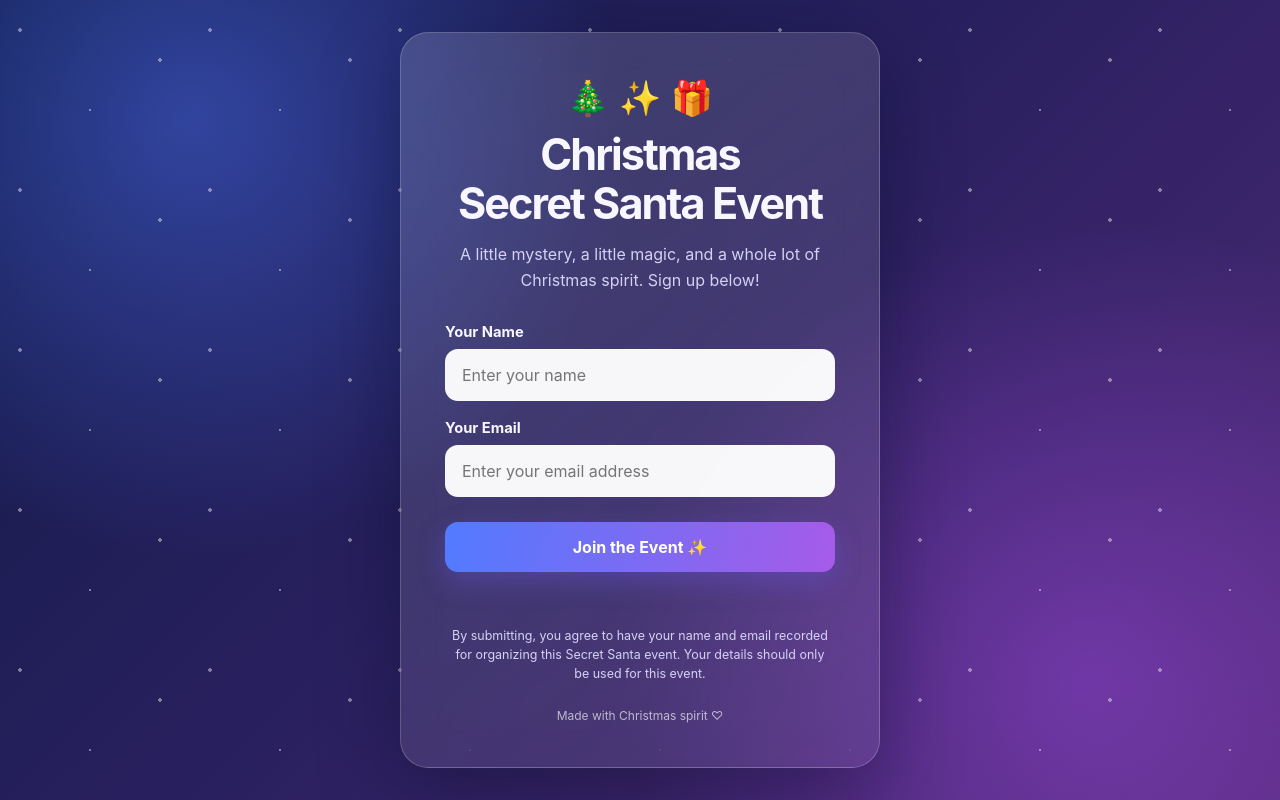
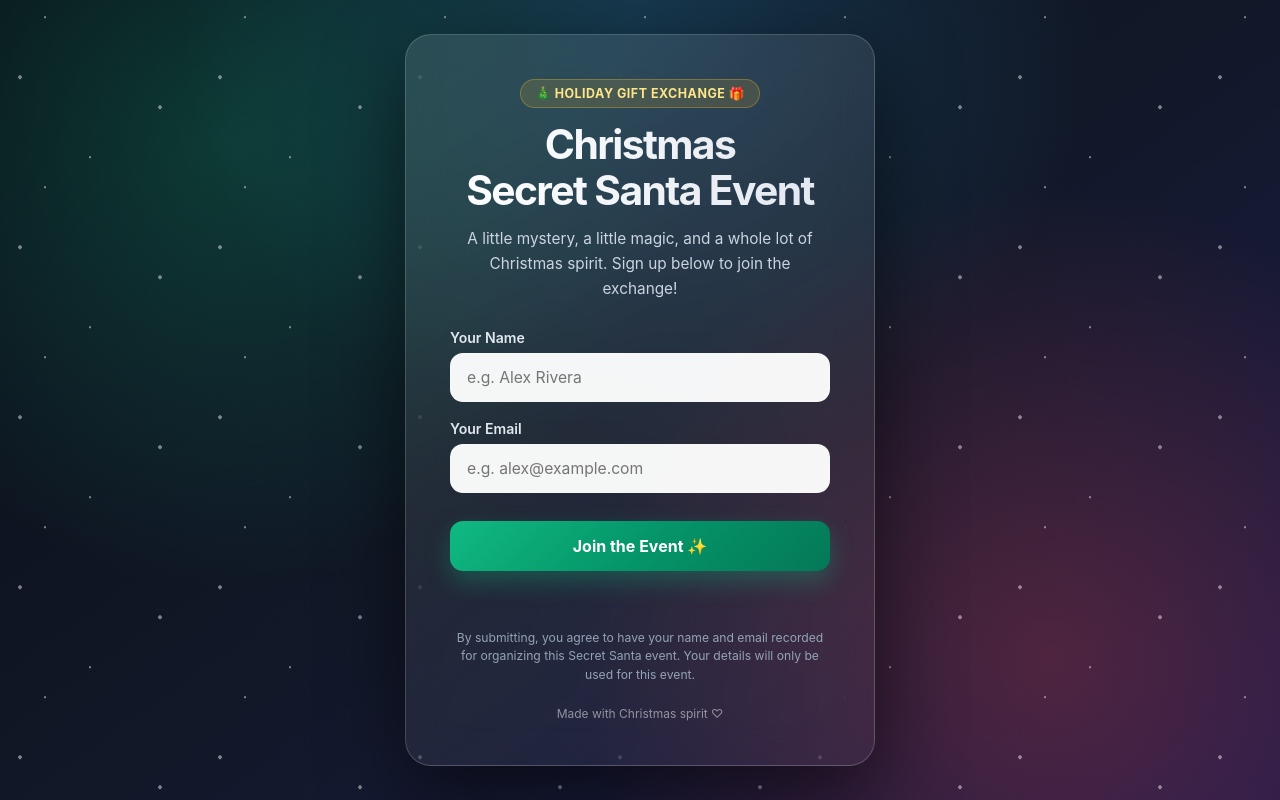
Before and after one commit to Fate-system/christmas, a plain HTML site: page index.html in a window 1280 px wide. Drawn offline with Linux system fonts and the light colour scheme.

Commit message:
Update index.html

```diff
--- a/index.html
+++ b/index.html
@@ -3,85 +3,211 @@
 <head>
   <meta charset="UTF-8">
   <meta name="viewport" content="width=device-width, initial-scale=1.0">
-  <meta name="theme-color" content="#171b45">
+  <meta name="theme-color" content="#0f172a">
   <title>Christmas Secret Santa Event</title>
   <style>
     * { box-sizing: border-box; }
     :root {
-      --ink: #f8f6ff;
-      --muted: #d4d1f4;
-      --panel: rgba(255,255,255,.10);
-      --line: rgba(255,255,255,.20);
-      --accent: #b99aff;
+      --ink: #f8fafc;
+      --muted: #cbd5e1;
+      --panel: rgba(255, 255, 255, 0.08);
+      --line: rgba(255, 255, 255, 0.18);
+      --accent: #38bdf8;
+      --gold: #fbbf24;
+      --festive-red: #ef4444;
+      --festive-green: #10b981;
     }
     body {
-      min-height: 100vh; margin: 0; padding: 28px 16px;
-      display: grid; place-items: center; overflow-x: hidden;
+      min-height: 100vh;
+      margin: 0;
+      padding: 28px 16px;
+      display: grid;
+      place-items: center;
+      overflow-x: hidden;
       color: var(--ink);
       font-family: Inter, ui-sans-serif, system-ui, -apple-system, BlinkMacSystemFont, "Segoe UI", sans-serif;
       background:
-        radial-gradient(circle at 15% 15%, rgba(81,116,255,.45), transparent 34%),
-        radial-gradient(circle at 85% 85%, rgba(164,75,230,.45), transparent 36%),
-        linear-gradient(135deg, #101b48 0%, #29205f 48%, #512b78 100%);
+        radial-gradient(circle at 18% 18%, rgba(16, 185, 129, 0.25), transparent 36%),
+        radial-gradient(circle at 82% 82%, rgba(239, 68, 68, 0.25), transparent 38%),
+        radial-gradient(circle at 50% 0%, rgba(56, 189, 248, 0.22), transparent 45%),
+        linear-gradient(145deg, #090d16 0%, #111827 50%, #1e1b4b 100%);
     }
-    .snow { position: fixed; inset: 0; pointer-events: none; opacity: .42;
-      background-image: radial-gradient(2px 2px at 20px 30px,#fff 98%,transparent),
-        radial-gradient(1.5px 1.5px at 90px 110px,#fff 98%,transparent),
-        radial-gradient(2px 2px at 160px 60px,#fff 98%,transparent);
-      background-size: 190px 160px;
+    .snow {
+      position: fixed;
+      inset: 0;
+      pointer-events: none;
+      opacity: 0.45;
+      background-image:
+        radial-gradient(2px 2px at 20px 30px, #fff 98%, transparent),
+        radial-gradient(1.5px 1.5px at 90px 110px, #fff 98%, transparent),
+        radial-gradient(2px 2px at 160px 60px, #fff 98%, transparent),
+        radial-gradient(1px 1px at 45px 140px, #fff 98%, transparent);
+      background-size: 200px 170px;
+      animation: snowfall 18s linear infinite;
+    }
+    @keyframes snowfall {
+      from { background-position: 0 0; }
+      to { background-position: 0 170px; }
     }
     .card {
-      position: relative; width: min(100%, 480px); padding: clamp(28px, 6vw, 44px);
-      border: 1px solid var(--line); border-radius: 28px;
-      background: linear-gradient(145deg, rgba(255,255,255,.15), rgba(255,255,255,.07));
-      box-shadow: 0 24px 80px rgba(5,7,35,.38);
-      backdrop-filter: blur(18px);
+      position: relative;
+      width: min(100%, 470px);
+      padding: clamp(28px, 6vw, 44px);
+      border: 1px solid var(--line);
+      border-radius: 26px;
+      background: linear-gradient(145deg, rgba(255, 255, 255, 0.11), rgba(255, 255, 255, 0.04));
+      box-shadow: 0 28px 80px rgba(0, 0, 0, 0.55);
+      backdrop-filter: blur(20px);
     }
-    .ornament { text-align: center; font-size: 34px; margin-bottom: 12px; }
-    h1 { text-align: center; font-size: clamp(2rem, 7vw, 2.7rem); line-height: 1.12;
-      letter-spacing: -.045em; margin: 0; }
-    .subtitle { color: var(--muted); text-align: center; line-height: 1.6; margin: 15px 0 30px; }
-    label { display: block; font-size: .92rem; font-weight: 650; margin: 18px 0 8px; }
+    .badge {
+      display: inline-flex;
+      align-items: center;
+      gap: 6px;
+      margin: 0 auto 14px;
+      padding: 6px 14px;
+      border-radius: 999px;
+      font-size: 0.78rem;
+      font-weight: 700;
+      letter-spacing: 0.04em;
+      text-transform: uppercase;
+      color: #fde68a;
+      background: rgba(251, 191, 36, 0.14);
+      border: 1px solid rgba(251, 191, 36, 0.3);
+    }
+    .header-wrap {
+      text-align: center;
+    }
+    h1 {
+      text-align: center;
+      font-size: clamp(1.9rem, 6.5vw, 2.55rem);
+      line-height: 1.12;
+      letter-spacing: -0.04em;
+      margin: 0;
+      background: linear-gradient(to right, #ffffff, #e2e8f0);
+      -webkit-background-clip: text;
+      -webkit-text-fill-color: transparent;
+    }
+    .subtitle {
+      color: var(--muted);
+      text-align: center;
+      line-height: 1.6;
+      font-size: 0.96rem;
+      margin: 14px 0 28px;
+    }
+    .field-group {
+      margin-bottom: 18px;
+    }
+    label {
+      display: block;
+      font-size: 0.88rem;
+      font-weight: 600;
+      color: #e2e8f0;
+      margin-bottom: 7px;
+    }
     input {
-      width: 100%; border: 1px solid rgba(255,255,255,.22); border-radius: 13px;
-      padding: 15px 16px; color: #211c43; background: rgba(255,255,255,.96);
-      font: inherit; outline: none; transition: box-shadow .2s, border-color .2s;
+      width: 100%;
+      border: 1px solid rgba(255, 255, 255, 0.22);
+      border-radius: 13px;
+      padding: 14px 16px;
+      color: #0f172a;
+      background: rgba(255, 255, 255, 0.96);
+      font: inherit;
+      font-size: 0.98rem;
+      outline: none;
+      transition: box-shadow 0.2s, border-color 0.2s, transform 0.15s;
     }
-    input:focus { border-color: #c9b2ff; box-shadow: 0 0 0 4px rgba(201,178,255,.2); }
+    input:focus {
+      border-color: #38bdf8;
+      box-shadow: 0 0 0 4px rgba(56, 189, 248, 0.25);
+    }
     button {
-      width: 100%; border: 0; border-radius: 13px; padding: 15px 18px; margin-top: 25px;
-      color: white; font: inherit; font-weight: 750; font-size: 1rem; cursor: pointer;
-      background: linear-gradient(100deg, #527bff, #a65be8);
-      box-shadow: 0 10px 26px rgba(112,91,235,.34); transition: transform .18s, filter .18s;
+      width: 100%;
+      border: 0;
+      border-radius: 13px;
+      padding: 15px 18px;
+      margin-top: 10px;
+      color: #ffffff;
+      font: inherit;
+      font-weight: 700;
+      font-size: 1rem;
+      cursor: pointer;
+      background: linear-gradient(135deg, #10b981 0%, #059669 50%, #047857 100%);
+      box-shadow: 0 10px 25px rgba(16, 185, 129, 0.32);
+      transition: transform 0.18s, filter 0.18s, box-shadow 0.18s;
     }
-    button:hover { transform: translateY(-2px); filter: brightness(1.08); }
-    button:disabled { opacity: .65; cursor: wait; transform: none; }
-    .notice { color: #d6d2f5; font-size: .78rem; line-height: 1.5; margin: 16px 2px 0; text-align: center; }
-    #status { min-height: 24px; margin-top: 15px; text-align: center; font-size: .9rem; }
-    #status.success { color: #baf5d0; }
-    #status.error { color: #ffd0d9; }
-    .footer { text-align: center; color: rgba(255,255,255,.65); font-size: .75rem; margin-top: 24px; }
+    button:hover:not(:disabled) {
+      transform: translateY(-2px);
+      filter: brightness(1.08);
+      box-shadow: 0 14px 30px rgba(16, 185, 129, 0.42);
+    }
+    button:disabled {
+      opacity: 0.65;
+      cursor: wait;
+      transform: none;
+    }
+    #status {
+      min-height: 24px;
+      margin-top: 16px;
+      padding: 0 8px;
+      text-align: center;
+      font-size: 0.9rem;
+      font-weight: 500;
+      line-height: 1.45;
+      border-radius: 10px;
+      transition: all 0.2s ease;
+    }
+    #status.success {
+      padding: 10px 12px;
+      color: #a7f3d0;
+      background: rgba(16, 185, 129, 0.15);
+      border: 1px solid rgba(16, 185, 129, 0.35);
+    }
+    #status.error {
+      padding: 10px 12px;
+      color: #fecdd3;
+      background: rgba(244, 63, 94, 0.16);
+      border: 1px solid rgba(244, 63, 94, 0.35);
+    }
+    .notice {
+      color: #94a3b8;
+      font-size: 0.76rem;
+      line-height: 1.5;
+      margin: 18px 2px 0;
+      text-align: center;
+    }
+    .footer {
+      text-align: center;
+      color: rgba(255, 255, 255, 0.5);
+      font-size: 0.75rem;
+      margin-top: 22px;
+    }
   </style>
 </head>
 <body>
   <div class="snow" aria-hidden="true"></div>
   <main class="card">
-    <div class="ornament" aria-hidden="true">🎄 ✨ 🎁</div>
-    <h1>Christmas<br>Secret Santa Event</h1>
-    <p class="subtitle">A little mystery, a little magic, and a whole lot of Christmas spirit. Sign up below!</p>
+    <div class="header-wrap">
+      <div class="badge">🎄 Holiday Gift Exchange 🎁</div>
+      <h1>Christmas<br>Secret Santa Event</h1>
+      <p class="subtitle">A little mystery, a little magic, and a whole lot of Christmas spirit. Sign up below to join the exchange!</p>
+    </div>
 
-    <form id="signup-form">
-      <label for="name">Your Name</label>
-      <input id="name" name="name" type="text" placeholder="Enter your name" autocomplete="name" maxlength="100" required>
+    <form id="signup-form" novalidate>
+      <div class="field-group">
+        <label for="name">Your Name</label>
+        <input id="name" name="name" type="text" placeholder="e.g. Alex Rivera" autocomplete="name" maxlength="100" required>
+      </div>
 
-      <label for="email">Your Email</label>
-      <input id="email" name="email" type="email" placeholder="Enter your email address" autocomplete="email" maxlength="254" required>
+      <div class="field-group">
+        <label for="email">Your Email</label>
+        <input id="email" name="email" type="email" placeholder="e.g. alex@example.com" autocomplete="email" maxlength="254" required>
+      </div>
 
       <button id="submit-button" type="submit">Join the Event ✨</button>
       <div id="status" role="status" aria-live="polite"></div>
     </form>
 
-    <p class="notice">By submitting, you agree to have your name and email recorded for organizing this Secret Santa event. Your details should only be used for this event.</p>
+    <p class="notice">By submitting, you agree to have your name and email recorded for organizing this Secret Santa event. Your details will only be used for this event.</p>
     <div class="footer">Made with Christmas spirit ♡</div>
   </main>
 
@@ -93,44 +219,69 @@
     const button = document.getElementById("submit-button");
     const statusBox = document.getElementById("status");
 
+    function showStatus(message, type) {
+      statusBox.textContent = message;
+      statusBox.className = type;
+    }
+
     form.addEventListener("submit", async (event) => {
       event.preventDefault();
-      statusBox.textContent = "";
-      statusBox.className = "";
+      showStatus("", "");
 
-      if (SCRIPT_URL.includes("PASTE_YOUR_")) {
-        statusBox.textContent = "The signup form hasn't been connected yet. Please contact the event organizer.";
-        statusBox.className = "error";
+      const cleanUrl = SCRIPT_URL.trim();
+
+      if (!cleanUrl || cleanUrl.includes("PASTE_YOUR_")) {
+        showStatus("The signup form isn't connected yet. Please paste your Web App URL in index.html.", "error");
+        return;
+      }
+
+      if (!cleanUrl.startsWith("https://script.google.com/") || !cleanUrl.endsWith("/exec")) {
+        showStatus("Invalid Web App URL. Make sure it starts with https://script.google.com/ and ends with /exec.", "error");
         return;
       }
 
       const name = document.getElementById("name").value.trim();
       const email = document.getElementById("email").value.trim();
 
-      if (!name || !email) {
-        statusBox.textContent = "Please enter both your name and email.";
-        statusBox.className = "error";
+      if (!name) {
+        showStatus("Please enter your name.", "error");
+        return;
+      }
+
+      if (!email || !/^[^\s@]+@[^\s@]+\.[^\s@]+$/.test(email)) {
+        showStatus("Please enter a valid email address.", "error");
         return;
       }
 
       button.disabled = true;
-      button.textContent = "Submitting...";
+      button.textContent = "Registering...";
+
       try {
-        // no-cors is used because Apps Script handles the POST from a static website.
-        // The browser cannot read the response, so this displays a submission notice,
-        // not a verified server-side receipt.
-        await fetch(SCRIPT_URL, {
+        // Sending JSON as text/plain avoids CORS preflight (OPTIONS) requests
+        // while allowing the browser to read the exact JSON response from Apps Script.
+        const response = await fetch(cleanUrl, {
           method: "POST",
-          mode: "no-cors",
-          headers: { "Content-Type": "application/x-www-form-urlencoded;charset=UTF-8" },
-          body: new URLSearchParams({ name, email })
+          redirect: "follow",
+          headers: { "Content-Type": "text/plain;charset=utf-8" },
+          body: JSON.stringify({ name, email })
         });
-        statusBox.textContent = "Your submission has been sent. Thank you for joining! 🎄";
-        statusBox.className = "success";
-        form.reset();
+
+        const rawText = await response.text();
+        let result;
+        try {
+          result = JSON.parse(rawText);
+        } catch (parseErr) {
+          throw new Error("Unexpected response from Google Apps Script. Check your deployment permissions ('Anyone').");
+        }
+
+        if (result.status === "success") {
+          showStatus("You're in! Your Secret Santa registration has been saved. 🎄", "success");
+          form.reset();
+        } else {
+          showStatus(result.message || "Could not save your registration. Please try again.", "error");
+        }
       } catch (error) {
-        statusBox.textContent = "Something went wrong. Please try again in a moment.";
-        statusBox.className = "error";
+        showStatus(error.message || "Connection error. Please check your internet or deployment settings.", "error");
       } finally {
         button.disabled = false;
         button.textContent = "Join the Event ✨";
```
